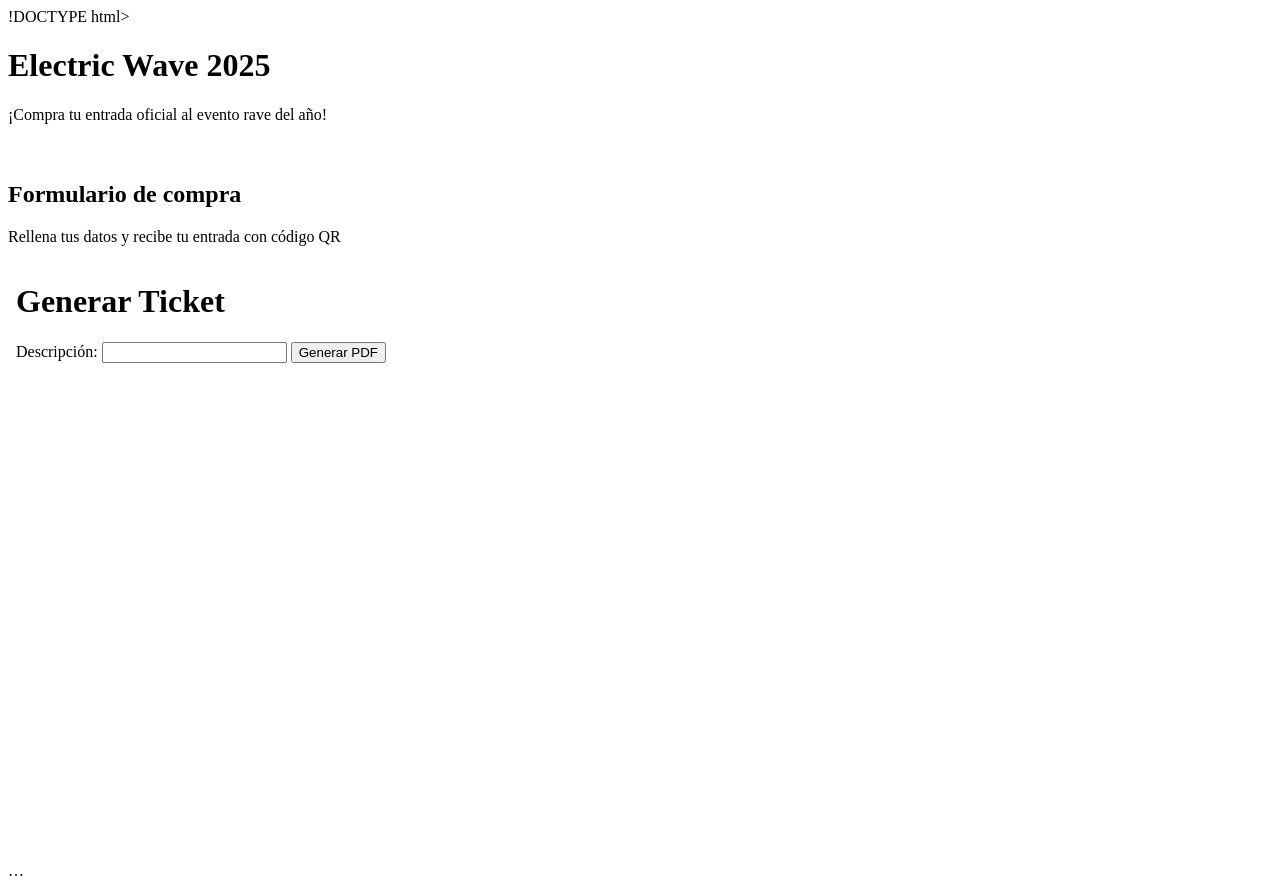
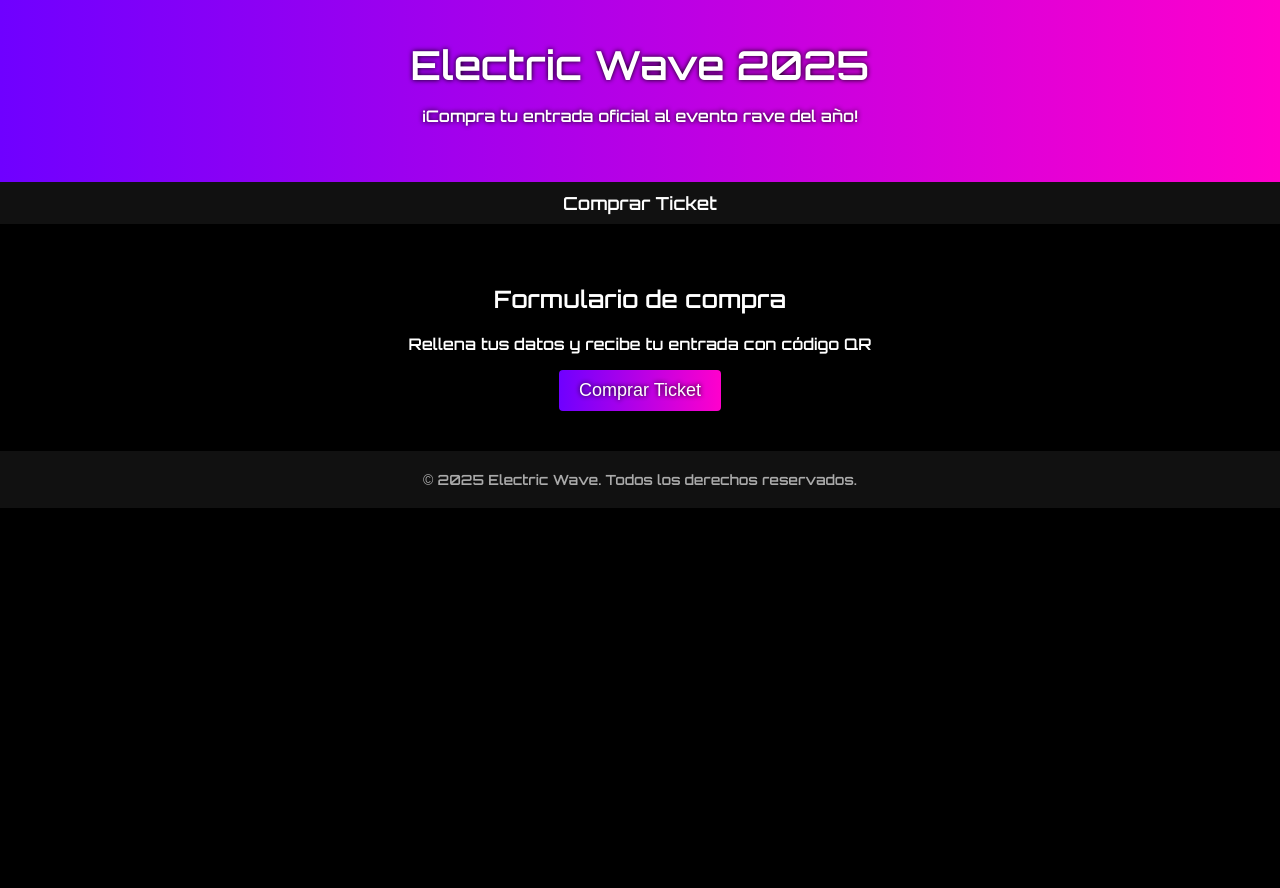
Before and after one commit to A-bosss/qr-ticket-api, a Flask app: page / in a window 1280 px wide. After the commit the page ends 508 px from the top, so only its background shows below. Run offline with Flask 3, Linux system fonts and the light colour scheme.

Commit message:
Actualizar home.html: conservar estilo rave y dejar solo 'Comprar Ticket' en nav

```diff
--- a/templates/home.html
+++ b/templates/home.html
@@ -1,10 +1,105 @@
-!DOCTYPE html>
+<!DOCTYPE html>
 <html lang="es">
 <head>
     <meta charset="UTF-8">
     <title>Electric Wave 2025 - Tickets</title>
     <style>
-    /* Tu CSS rave aquí */
+        @import url('https://fonts.googleapis.com/css2?family=Orbitron:wght@600&display=swap');
+
+        body {
+            margin: 0;
+            padding: 0;
+            background: #000;
+            font-family: 'Orbitron', sans-serif;
+            color: #fff;
+        }
+
+        header {
+            padding: 40px 20px;
+            text-align: center;
+            background: linear-gradient(to right, #6f00ff, #ff00cc);
+            color: white;
+            text-shadow: 0 0 5px #000;
+        }
+
+        header h1 {
+            margin: 0;
+            font-size: 40px;
+        }
+
+        nav {
+            background: #111;
+            padding: 10px;
+            text-align: center;
+        }
+
+        /* Solo texto, sin enlaces */
+        nav span {
+            color: #fff;
+            font-size: 18px;
+            font-weight: bold;
+        }
+
+        section {
+            padding: 40px 20px;
+            text-align: center;
+        }
+
+        .btn {
+            display: inline-block;
+            padding: 10px 20px;
+            background: linear-gradient(to right, #6f00ff, #ff00cc);
+            border: none;
+            color: #fff;
+            font-size: 18px;
+            cursor: pointer;
+            text-shadow: 0 0 5px #000;
+            border-radius: 4px;
+        }
+
+        /* Modal styles */
+        #ticketModal {
+            display: none;
+            position: fixed;
+            top: 0; left: 0;
+            width: 100%; height: 100%;
+            background: rgba(0,0,0,0.8);
+            justify-content: center;
+            align-items: center;
+            z-index: 1000;
+        }
+        #ticketModal .modal-content {
+            background: #111;
+            padding: 20px;
+            max-width: 600px;
+            width: 90%;
+            border-radius: 4px;
+            box-shadow: 0 0 20px #6f00ff;
+            position: relative;
+        }
+        #ticketModal .close-btn {
+            position: absolute;
+            top: 10px; right: 10px;
+            background: none;
+            border: none;
+            color: #fff;
+            font-size: 24px;
+            cursor: pointer;
+        }
+
+        iframe {
+            width: 100%;
+            height: 500px;
+            border: none;
+        }
+
+        footer {
+            background: #111;
+            padding: 20px;
+            text-align: center;
+            font-size: 14px;
+            color: #aaa;
+        }
     </style>
 </head>
 <body>
@@ -13,22 +108,35 @@
         <p>¡Compra tu entrada oficial al evento rave del año!</p>
     </header>
 
-  <!-- NAV actualizada -->
     <nav>
-    <span style="color:#fff; font-size:18px; font-weight:bold;">
-      Comprar Ticket
-    </span>
+        <span>Comprar Ticket</span>
     </nav>
 
     <section>
         <h2>Formulario de compra</h2>
         <p>Rellena tus datos y recibe tu entrada con código QR</p>
-    <iframe src="/form"
-            title="Formulario de Tickets"
-            style="width:100%; height:600px; border:none;">
-    </iframe>
+        <button class="btn" id="buyTicketBtn">Comprar Ticket</button>
     </section>
 
-  <footer>…</footer>
+    <!-- Modal -->
+    <div id="ticketModal">
+      <div class="modal-content">
+        <button class="close-btn" id="closeModal">✕</button>
+        <iframe src="https://qr-ticket-api.onrender.com/form" title="Formulario Tickets"></iframe>
+      </div>
+    </div>
+
+    <footer>
+        &copy; 2025 Electric Wave. Todos los derechos reservados.
+    </footer>
+
+    <script>
+      document.getElementById('buyTicketBtn').onclick = () => {
+        document.getElementById('ticketModal').style.display = 'flex';
+      };
+      document.getElementById('closeModal').onclick = () => {
+        document.getElementById('ticketModal').style.display = 'none';
+      };
+    </script>
 </body>
 </html>
```
Lines whose indentation alone changed are shown as unchanged.
